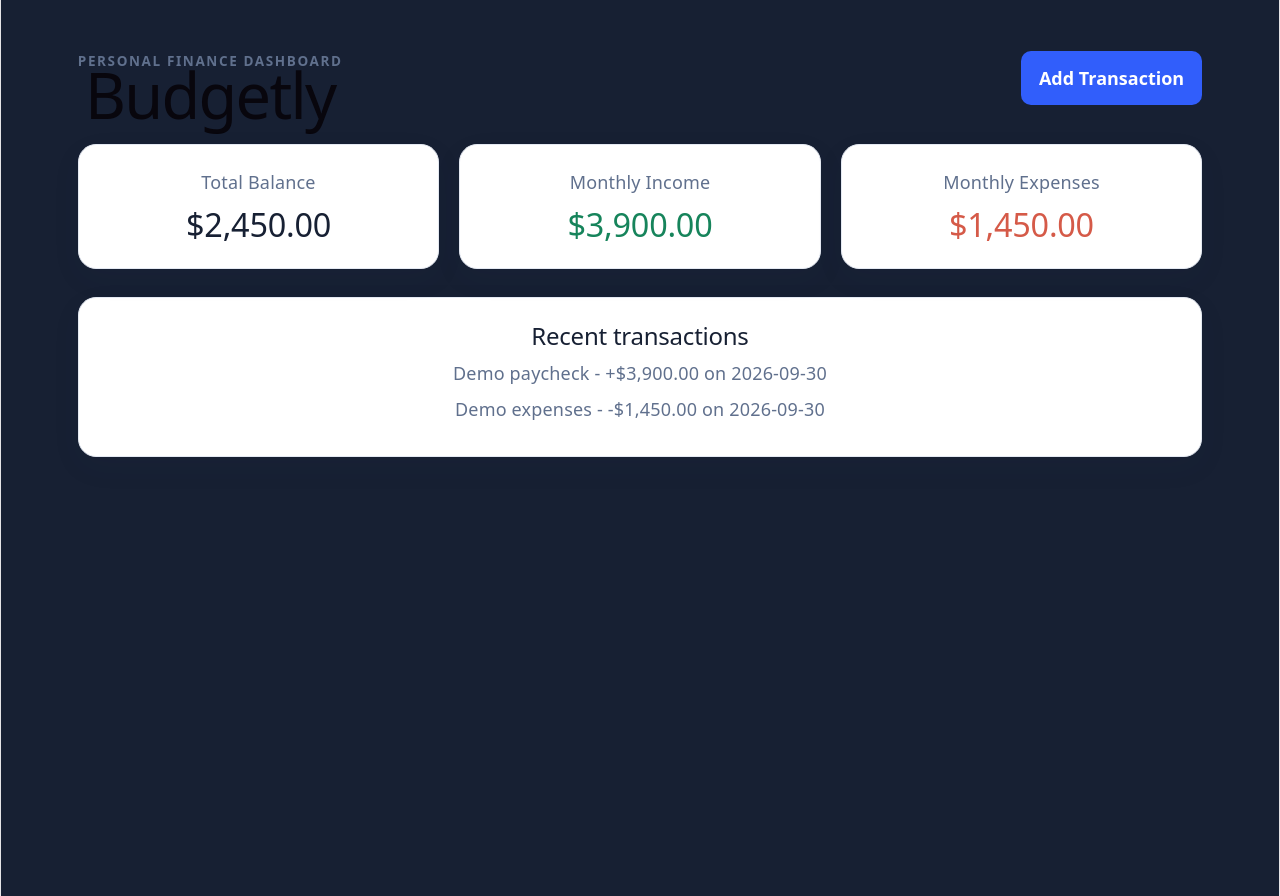
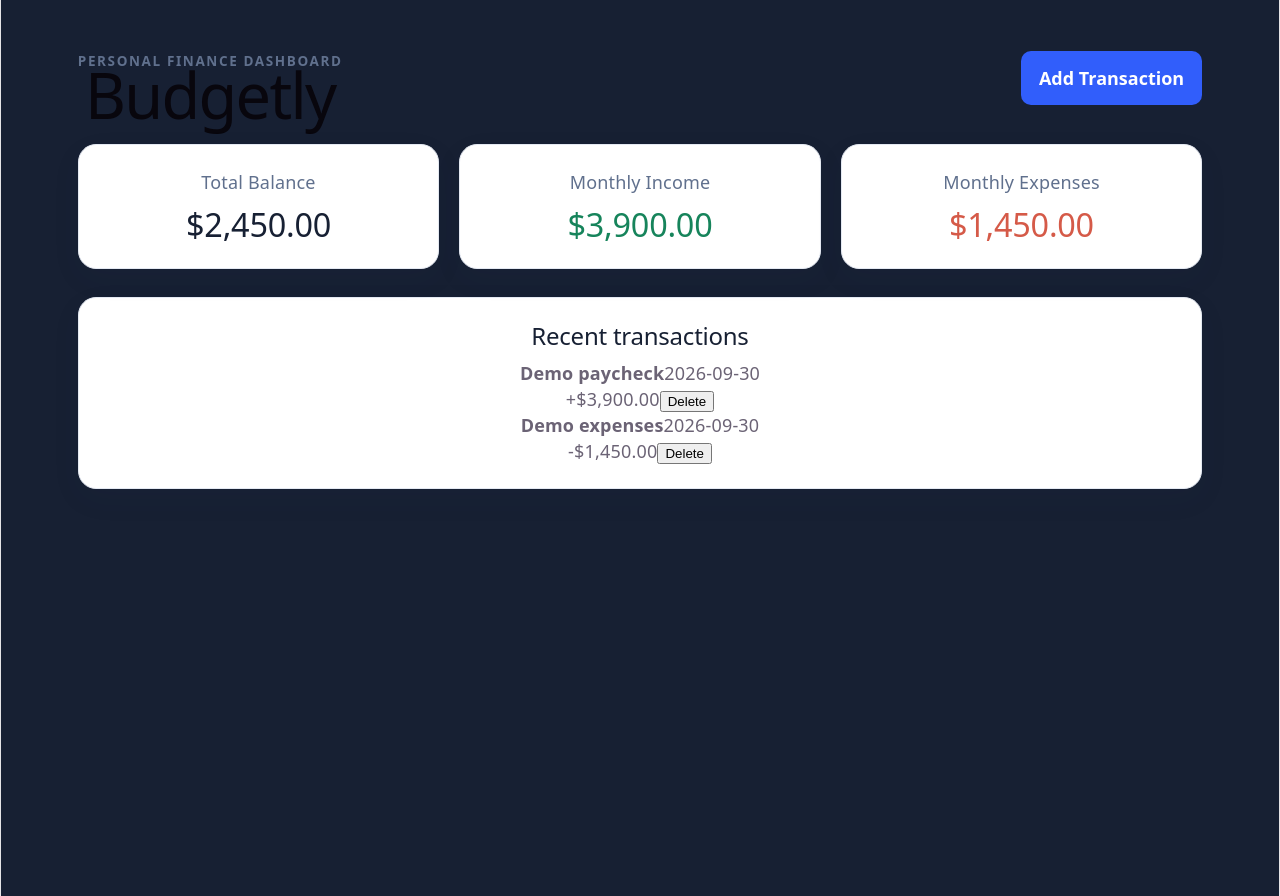
Before and after one commit to KevinEm1/Budgetly, a React (Vite) app: page / in a window 1280 px wide. Built offline with nearby package versions, Linux system fonts and the light colour scheme.

Commit message:
Add transaction deletion

```diff
--- a/src/App.tsx
+++ b/src/App.tsx
@@ -73,6 +73,18 @@ const monthlyIncome = thisMonthTransactions
 const monthlyExpenses = thisMonthTransactions
   .filter((transaction) => transaction.type === 'expense')
   .reduce((total, transaction) => total + transaction.amount, 0)
+
+function handleDelete(id: number, desctription: string) {
+  const shouldDelete = window.confirm(`Delete "${desctription}"?`)
+
+  if (!shouldDelete) {
+    return
+  }
+
+  setTransactions((currentTransactions) =>
+    currentTransactions.filter((transaction) => transaction.id !== id),
+  )
+}
 
 function handleSubmit(event: FormEvent<HTMLFormElement>) {
   event.preventDefault()
@@ -183,12 +195,30 @@ return (
     <section className="content-card">
       <h2>Recent transactions</h2>
 
+    <div className="transactions-list">
       {transactions.map((transaction) => (
-        <p key={transaction.id}>
-          {transaction.description} - {transaction.type === 'income' ? '+' : '-'}
-          {formatCurrency(transaction.amount)} on {transaction.date}
-        </p>
+        <div className="transaction-row" key={transaction.id}>
+          <div className="transaction-info">
+            <strong>{transaction.description}</strong>
+            <span>{transaction.date}</span>
+          </div>
+
+          <span className={'transaction-amount ${transaction.type}'}>
+            {transaction.type === 'income' ? '+' : '-'}
+            {formatCurrency(transaction.amount)}
+          </span>
+
+          <button
+            className="delete-button"
+            type="button"
+            onClick={() => handleDelete(transaction.id, transaction.description)}
+            aria-label={'Delete ${transaction.description}'}
+          >
+              Delete
+            </button>
+        </div>
       ))}
+    </div>
     </section>
   </main>
       )
```
